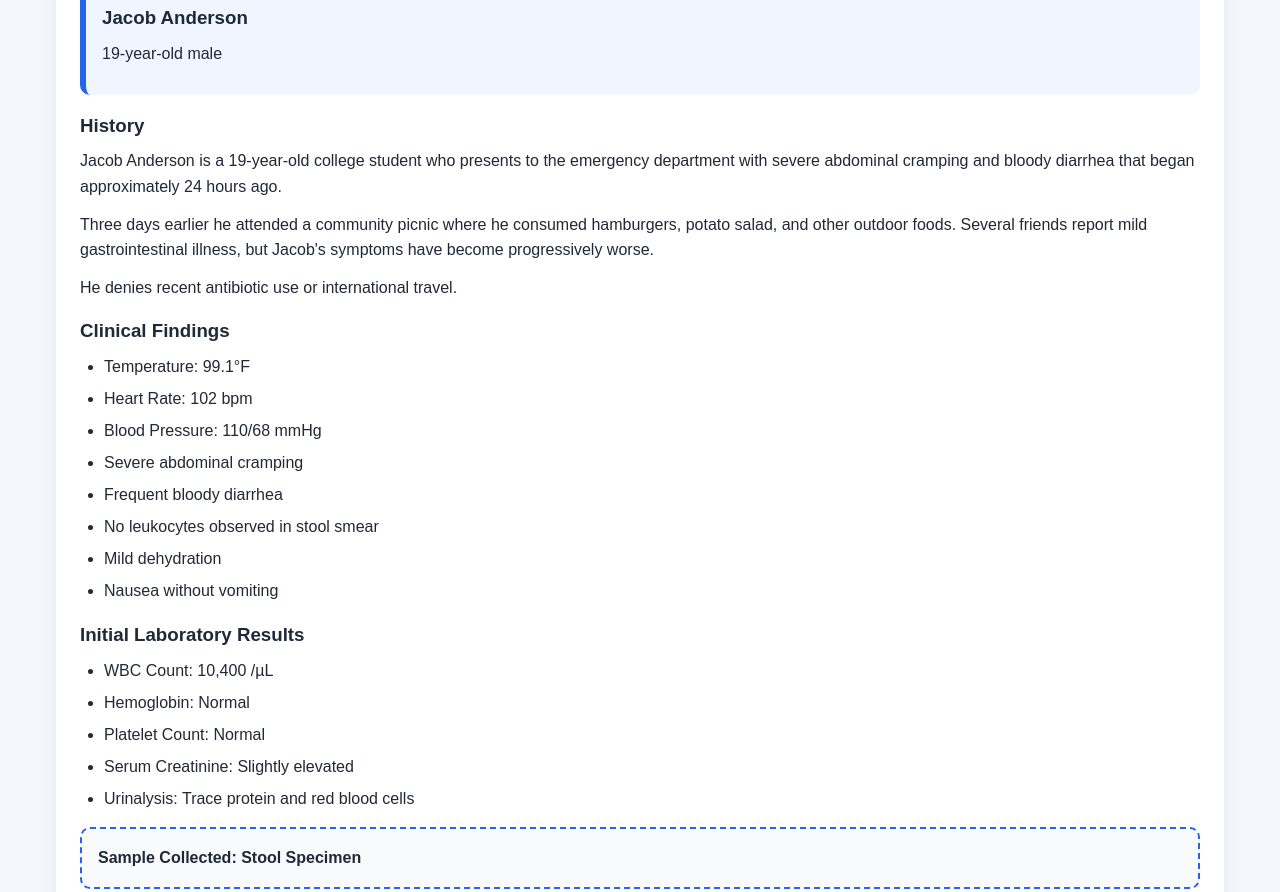
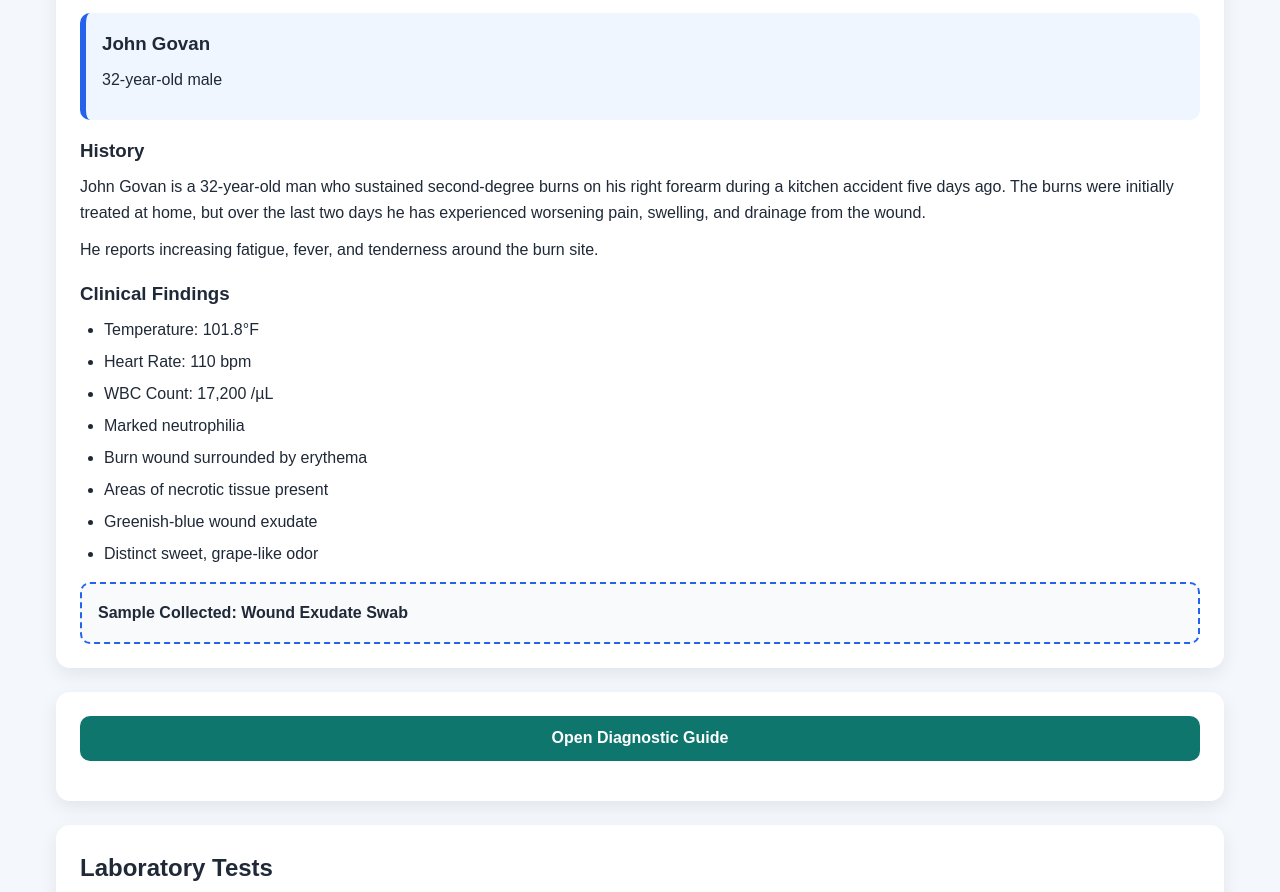
Before and after one commit to smcbride1983/BIOL334-cases, a plain HTML site: page cases/burn.html in a window 1280 px wide. Shown: the part 364-1256 px from the top of the page. Drawn offline with Linux system fonts and the light colour scheme.

Commit message:
Update case details from Bloody Diarrhea to Burn Wound Infection

````diff
--- a/cases/burn.html
+++ b/cases/burn.html
@@ -1,16 +1,17 @@
+```html
 <!DOCTYPE html>
 <html lang="en">
 <head>
     <meta charset="UTF-8">
     <meta name="viewport" content="width=device-width, initial-scale=1.0">
-    <title>Case 06 - Bloody Diarrhea</title>
+    <title>Case 04 - Burn Wound Infection</title>
 
     <link rel="stylesheet" href="../css/style.css">
 </head>
 <body>
 
 <header>
-    <h1>🩸 Case 06: Bloody Diarrhea</h1>
+    <h1>🔥 Case 04: Burn Wound Infection</h1>
     <p>BIOL 334 Clinical Microbiology Case Studies</p>
 </header>
 
@@ -23,54 +24,38 @@
         <h2>Patient Chart</h2>
 
         <div class="patient-banner">
-            <h3>Jacob Anderson</h3>
-            <p>19-year-old male</p>
+            <h3>John Govan</h3>
+            <p>32-year-old male</p>
         </div>
 
         <h3>History</h3>
 
         <p>
-            Jacob Anderson is a 19-year-old college student who presents
-            to the emergency department with severe abdominal cramping and
-            bloody diarrhea that began approximately 24 hours ago.
+            John Govan is a 32-year-old man who sustained second-degree burns
+            on his right forearm during a kitchen accident five days ago.
+            The burns were initially treated at home, but over the last two days
+            he has experienced worsening pain, swelling, and drainage from the wound.
         </p>
 
         <p>
-            Three days earlier he attended a community picnic where he
-            consumed hamburgers, potato salad, and other outdoor foods.
-            Several friends report mild gastrointestinal illness, but
-            Jacob's symptoms have become progressively worse.
-        </p>
-
-        <p>
-            He denies recent antibiotic use or international travel.
+            He reports increasing fatigue, fever, and tenderness around the burn site.
         </p>
 
         <h3>Clinical Findings</h3>
 
         <ul>
-            <li>Temperature: 99.1°F</li>
-            <li>Heart Rate: 102 bpm</li>
-            <li>Blood Pressure: 110/68 mmHg</li>
-            <li>Severe abdominal cramping</li>
-            <li>Frequent bloody diarrhea</li>
-            <li>No leukocytes observed in stool smear</li>
-            <li>Mild dehydration</li>
-            <li>Nausea without vomiting</li>
-        </ul>
-
-        <h3>Initial Laboratory Results</h3>
-
-        <ul>
-            <li>WBC Count: 10,400 /µL</li>
-            <li>Hemoglobin: Normal</li>
-            <li>Platelet Count: Normal</li>
-            <li>Serum Creatinine: Slightly elevated</li>
-            <li>Urinalysis: Trace protein and red blood cells</li>
+            <li>Temperature: 101.8°F</li>
+            <li>Heart Rate: 110 bpm</li>
+            <li>WBC Count: 17,200 /µL</li>
+            <li>Marked neutrophilia</li>
+            <li>Burn wound surrounded by erythema</li>
+            <li>Areas of necrotic tissue present</li>
+            <li>Greenish-blue wound exudate</li>
+            <li>Distinct sweet, grape-like odor</li>
         </ul>
 
         <div class="sample-box">
-            Sample Collected: Stool Specimen
+            Sample Collected: Wound Exudate Swab
         </div>
 
     </section>
@@ -108,10 +93,6 @@
 
             <button class="test-btn" onclick="showTest('macconkey')">
                 MacConkey Agar
-            </button>
-
-            <button class="test-btn" onclick="showTest('smac')">
-                Sorbitol MacConkey
             </button>
 
             <button class="test-btn" onclick="showTest('oxidase')">
@@ -174,7 +155,7 @@
         <input
             type="text"
             id="treatment-input"
-            placeholder="Enter treatment">
+            placeholder="Enter antibiotic">
 
         <button onclick="submitTreatment()">
             Submit Treatment
@@ -187,7 +168,8 @@
 </main>
 
 <script src="../js/case-template.js"></script>
-<script src="../js/bloody-diarrhea.js"></script>
+<script src="../js/burn.js"></script>
 
 </body>
 </html>
+```
````
